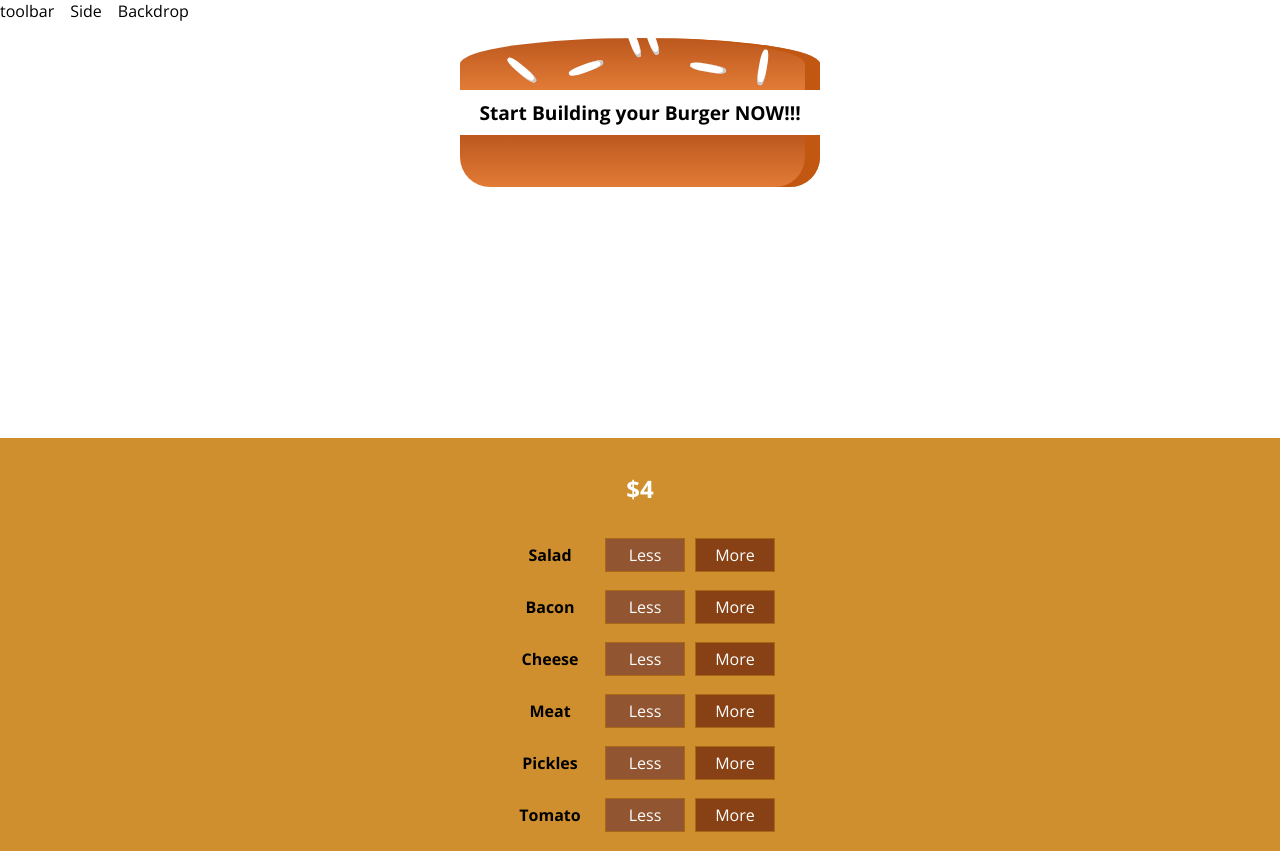
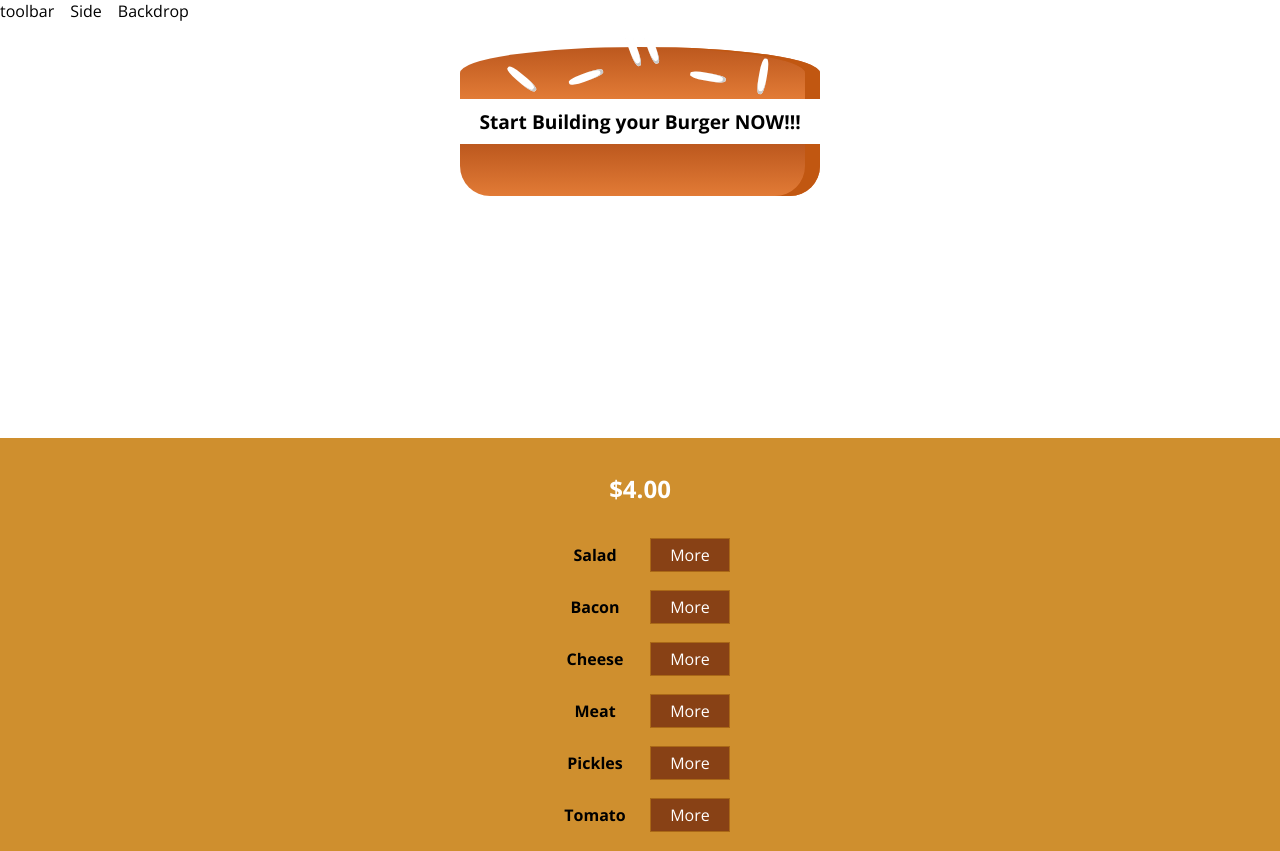
Before and after one commit to barbareshet/my-burger, a React app: page / in a window 1280 px wide. Built offline with nearby package versions, Linux system fonts and the light colour scheme.

Commit message:
buttons controls

```diff
--- a/src/components/Burger/BuildControls/BuildControl/BuildControl.css
+++ b/src/components/Burger/BuildControls/BuildControl/BuildControl.css
@@ -16,10 +16,10 @@
     outline: none;
 }
 .BuildControl button:disabled{
-    background-color: #ac9980;
+    background-color: #deae6f;
     border: 1px solid #7e7365;
-    color: #ccc;
-    cursor: default;
+    color: #884115;
+    cursor: not-allowed;
 }
 .BuildControl .label{
     padding: 10px;
--- a/src/components/Burger/BuildControls/BuildControl/BuildControl.js
+++ b/src/components/Burger/BuildControls/BuildControl/BuildControl.js
@@ -1,10 +1,13 @@
 import React from 'react';
 import classes from './BuildControl.css'
 const BuildControl = (props) => {
+    const {disabled} = props
     return (
         <div className="BuildControl">
             <din className="label">{props.label}</din>
-            <button className="remove" onClick={props.removed}>Less</button>
+            {
+                !disabled && <button className="remove" onClick={props.removed}>Less</button>
+            }
             <button className="add" onClick={props.added}>More</button>
         </div>
     );
--- a/src/components/Burger/BuildControls/BuildControls.js
+++ b/src/components/Burger/BuildControls/BuildControls.js
@@ -11,11 +11,11 @@ const controls = [
     {label:'Tomato', type:'tomato'},
 ]
 const BuildControls = (props) => {
-
+    const {totalPrice} = props
     return (
         <div className="BuildControls">
             <h3 className="totalPrice">
-                ${props.totalPrice}
+                ${totalPrice.toFixed(2)}
             </h3>
             {controls.map( (control,i) => {
                 return(
@@ -24,6 +24,7 @@ const BuildControls = (props) => {
                         label={control.label}
                         added={() => props.addIngredient(control.type)}
                         removed={()=>props.removedIngredient(control.type)}
+                        disabled={props.disabled[control.type]}
                     />
                 )
             })}
--- a/src/components/Burger/Burger.css
+++ b/src/components/Burger/Burger.css
@@ -3,7 +3,7 @@
     width: 100%;
     margin: auto;
     height: 350px;
-    /*overflow: scroll;*/
+    overflow-y: scroll;
     text-align: center;
     font-weight: bold;
     font-size: 1.2rem;
--- a/src/components/containers/BurgerBuilder/BurgerBuilder.js
+++ b/src/components/containers/BurgerBuilder/BurgerBuilder.js
@@ -39,6 +39,7 @@ class BurgerBuilder extends Component {
     }
     removeIngredientHandler = (type) => {
         const oldCount = this.state.ingredients[type]
+        if ( oldCount <= 0 ) return;
         const updatedCount = oldCount - 1
         const updatedIngredients = {
             ...this.state.ingredients
@@ -51,10 +52,21 @@ class BurgerBuilder extends Component {
         this.setState({totalPrice: newPrice, ingredients: updatedIngredients})
     }
     render() {
+        const disableInfo = {
+            ...this.state.ingredients
+        }
+        for ( let key in disableInfo){
+            disableInfo[key] = disableInfo[key] <= 0
+        }
         return(
             <AuxWrap>
                 <Burger ingredients={this.state.ingredients}/>
-                <BuildControls addIngredient={this.addIngredientHandler} removedIngredient={this.removeIngredientHandler} totalPrice={this.state.totalPrice}/>
+                <BuildControls
+                    addIngredient={this.addIngredientHandler}
+                    removedIngredient={this.removeIngredientHandler}
+                    totalPrice={this.state.totalPrice}
+                    disabled={disableInfo}
+                />
             </AuxWrap>
         )
     }
```
